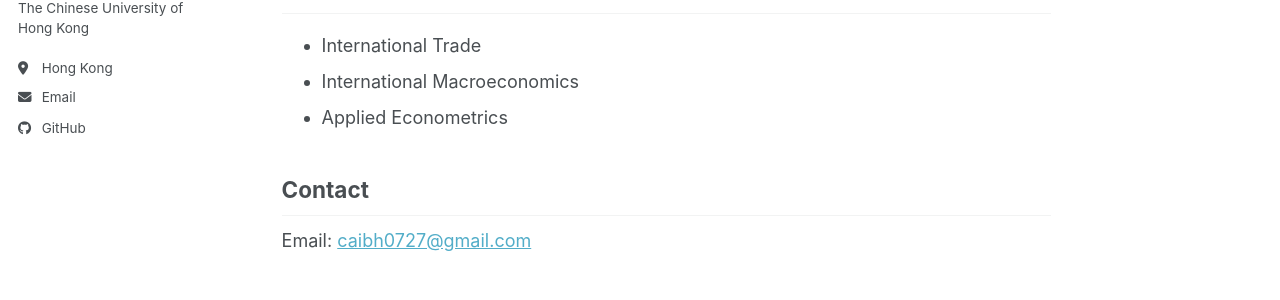
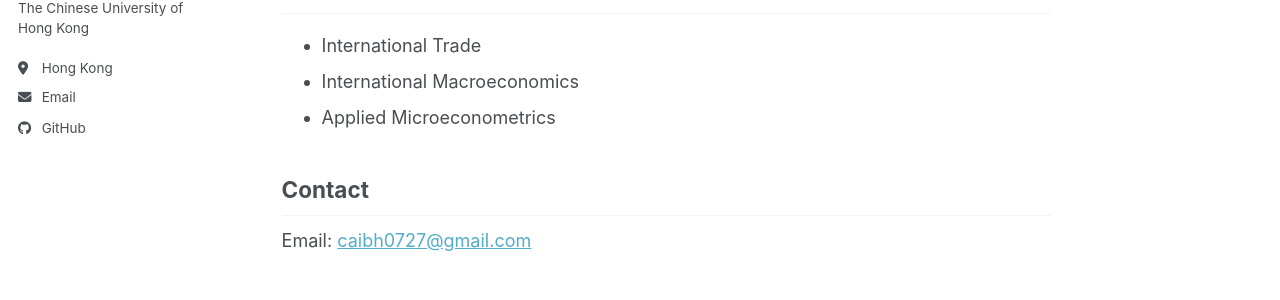
Before and after one commit to bohoucai/bohoucai.github.io, a Jekyll site: the page built from _pages/about.md, in a window 1280 px wide. Shown: the part 279-579 px from the top of the page. Built offline with Jekyll 4.4.1, drawn with Linux system fonts in a browser that asks for light colours; a style sheet for code colours, icons or effects is not loaded.

Commit message:
Update about.md

```diff
--- a/_pages/about.md
+++ b/_pages/about.md
@@ -13,7 +13,7 @@ My research focuses on International Trade and International Macroeconomics, wit
 
 - International Trade
 - International Macroeconomics
-- Applied Econometrics
+- Applied Microeconometrics
 
 ## Contact
 
```
